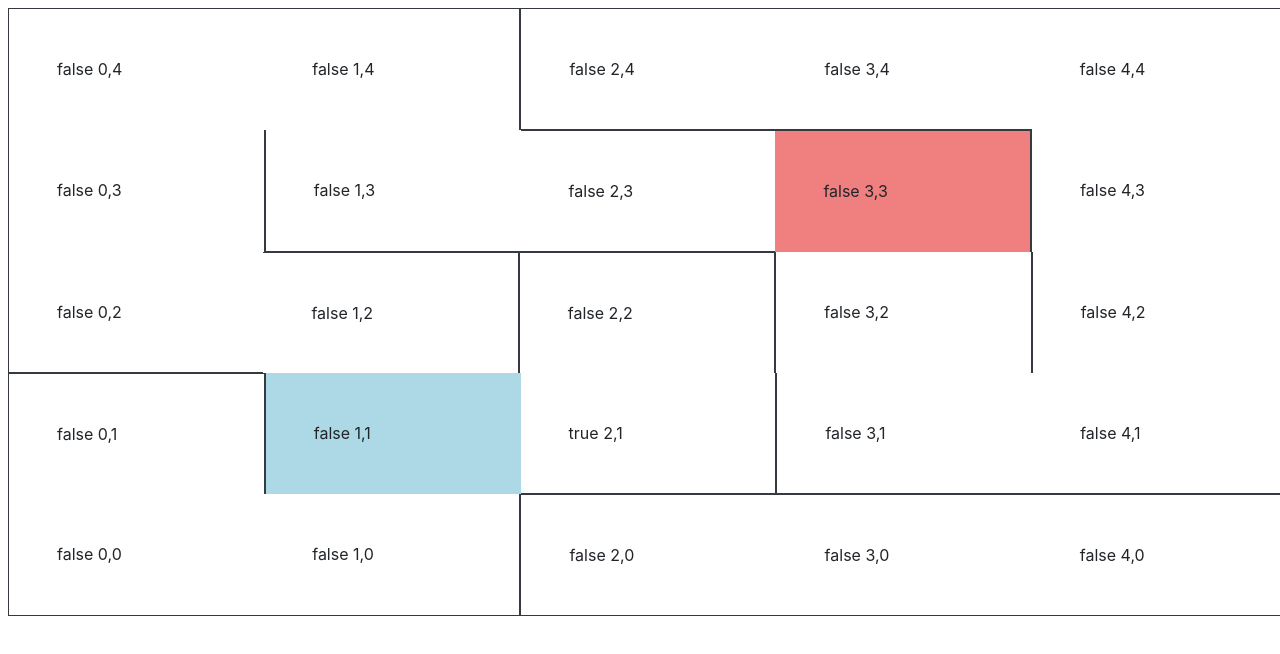
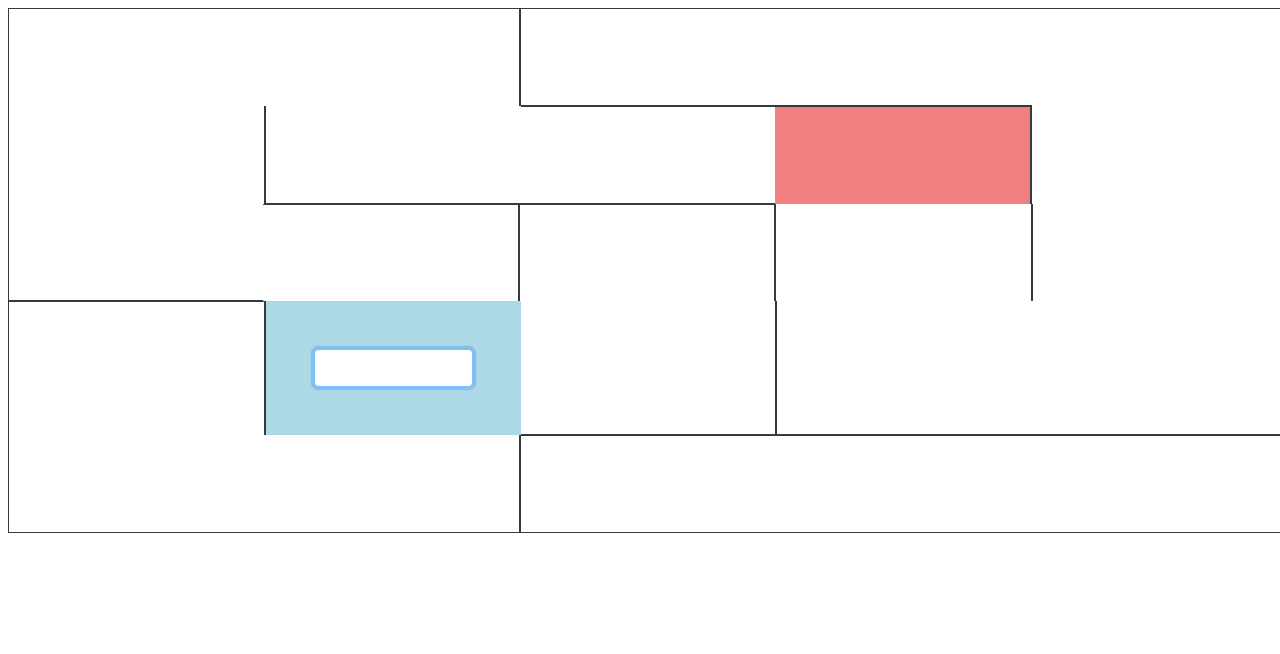
Before and after one commit to brayanMuniz/vue-maze-game, a Vue app: page / in a window 1280 px wide. Shown: the top 654 px of the page. Built offline with nearby package versions, Linux system fonts and the light colour scheme.

Commit message:
adds restrictions to where player can move

```diff
--- a/src/App.vue
+++ b/src/App.vue
@@ -8,11 +8,18 @@
           :class="generateCellClasses(row, col)"
           :key="col"
         >
-          <!-- v-if="showPlayer(row, col, )" -->
-          <div
-            class="p-5"
-          >{{showPlayer(showCorrectPoint(row, col), playableMaze.players)}} {{showCorrectPoint(row, col)}}</div>
-          <!-- <div v-if="player">Player</div> -->
+          <div class="p-5">
+            <input
+              @keyup.up="movePlayer('randomGeneratePlayerId', 0 ,1)"
+              @keyup.down="movePlayer('randomGeneratePlayerId', 0 ,-1)"
+              @keyup.left="movePlayer('randomGeneratePlayerId', -1 ,0)"
+              @keyup.right="movePlayer('randomGeneratePlayerId', 1 ,0)"
+              v-if="showPlayer(showCorrectPoint(row, col), playableMaze.players)"
+              v-focus
+              class="form-control"
+            />
+            <!-- Uncomment this line to show points {{showCorrectPoint(row, col)}} -->
+          </div>
         </div>
       </div>
     </div>
@@ -25,7 +32,11 @@ import bootstrap from "bootstrap";
 import { firebaseData } from "@/firebaseConfig.ts";
 import { Maze } from "./classes/mazeClass";
 import { Player } from "./classes/playerClass";
-
+Vue.directive("focus", {
+  inserted: function(el) {
+    el.focus();
+  }
+});
 export default Vue.extend({
   name: "app",
   data() {
@@ -48,8 +59,6 @@ export default Vue.extend({
       "randomGeneratePlayerId"
     );
     this.playableMaze.addPlayer(testPlayer);
-    this.movePlayer("randomGeneratePlayerId", 1, 0);
-    console.log(this.playableMaze.players);
     this.dataReady = true;
   },
   methods: {
@@ -87,7 +96,9 @@ export default Vue.extend({
       return newPlayer;
     },
     movePlayer(playerId: string, x: number, y: number) {
-      this.playableMaze.movePLayer(playerId, x, y);
+      if (this.playableMaze.checkPlayerMove(playerId, x, y)) {
+        this.playableMaze.movePLayer(playerId, x, y);
+      }
     }
   }
 });
--- a/src/classes/mazeClass.ts
+++ b/src/classes/mazeClass.ts
@@ -75,7 +75,31 @@ export class Maze {
         player.updatePosition(x, y);
       }
     });
-    console.log("moved player", playerId);
+  }
+
+  public checkPlayerMove(playerId: string, x: number, y: number): boolean {
+    let playerCanMove: boolean = false;
+    let direction: string = "";
+    let playerPosition: string;
+    if (x == 1 && y == 0) {
+      direction = "E";
+    } else if (x == -1 && y == 0) {
+      direction = "W";
+    } else if (y == 1 && x == 0) {
+      direction = "N";
+    } else if (y == -1 && x == 0) {
+      direction = "S";
+    }
+    if (direction != "") {
+      this.players.forEach(player => {
+        if (player.playerId == playerId) {
+          playerPosition = player.getCurrentPosition();
+        }
+      });
+      playerCanMove = this.mazeMap[playerPosition][direction];
+    }
+
+    return playerCanMove;
   }
 
   private generateSolutions(amountOfSolutions: number) {
@@ -109,7 +133,6 @@ export class Maze {
       for (let y = height - 1; y >= 0; y--) {
         let point: string = `${x},${y}`;
         mazeMap[point] = {
-          visited: false,
           N: false,
           S: false,
           E: false,
@@ -195,7 +218,6 @@ export class Maze {
 
 interface mazeMap {
   [key: string]: {
-    visited: boolean;
     N: boolean;
     S: boolean;
     E: boolean;
```
